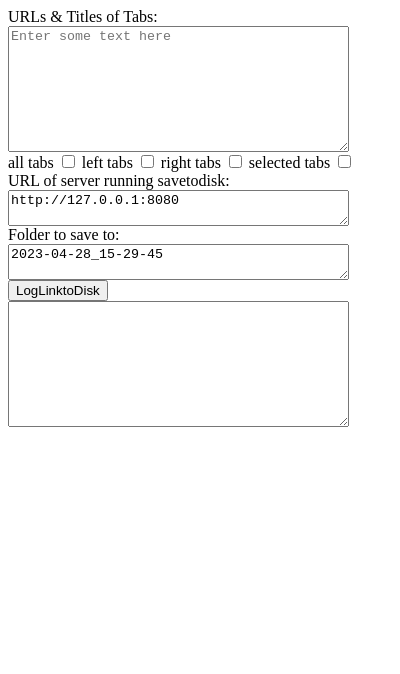
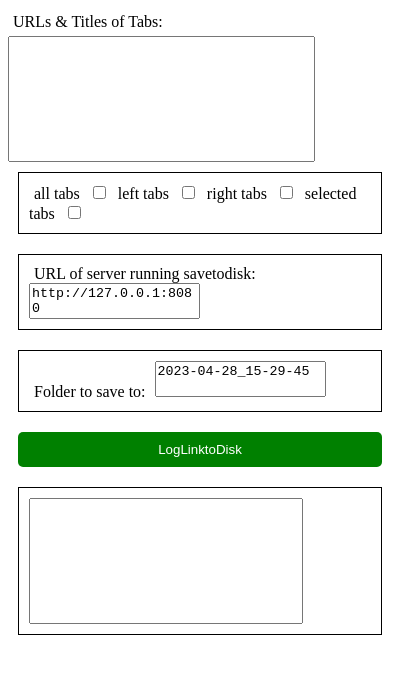
Before and after one commit to visnkmr/LogLink2Disk_Firefox_extension, a browser extension: page popup.html in a window 400 px wide. Drawn offline with Linux system fonts and the light colour scheme.

Commit message:
refactor some issue and an ok-ish ui
an ok-ish ui for the time being

```diff
--- a/popup.html
+++ b/popup.html
@@ -1,7 +1,50 @@
 <html>
 <head>
   <style>
-    /* You can add some CSS styles here */
+#container {
+   display: flex;
+   flex-direction: column;
+   align-items: left;
+  }
+
+label {
+  margin: 5px;
+}
+
+textarea {
+  resize: none;
+}
+
+#input {
+  width: 80%;
+}
+
+#url, #folder {
+  width: 50%;
+}
+
+#saved {
+  width: 80%;
+  /* background-color: lightgray; */
+}
+
+button {
+  margin: 10px;
+  padding: 10px;
+  background-color: green;
+  color: white;
+  border: none;
+  border-radius: 5px;
+  cursor: pointer;
+}
+
+#tabstoselect, #serverurl, #foldername, #response {
+  flex-direction: column;
+  align-items: left;
+  margin: 10px;
+  padding: 10px;
+  border: 1px solid black;
+}
   </style>
 </head>
 <body>
--- a/popup.js
+++ b/popup.js
@@ -16,8 +16,6 @@ let mode = "active"; // Possible values are "active" or "all"
 // let mode_location = "none"; // Possible values are "active" or "all"
 // let mode_right = "none"; // Possible values are "active" or "all"
 
-// Define a function to update the textarea value based on the mode
-function updateTextarea() {
 // Define a function that returns today's date and time as a string
 function getTodayDateTimeString() {
 // Create a new Date object with the current date and time
@@ -38,12 +36,13 @@ function getTodayDateTimeString() {
 // Return the date and time as a string in the format yyyy-mm-dd_hh-mm-ss
 return year + "-" + month + "-" + day + "_" + hour + "-" + minute + "-" + second;
 }
+// Define a function to update the textarea value based on the mode
+function updateTextarea() {
 
-// Call the function and print the result
-console.log(getTodayDateTimeString());
+// console.log(getTodayDateTimeString());
 
 folder.innerHTML=getTodayDateTimeString();
-
+input.value+="\n\n"
   // Check the mode
   if (mode === "active") {
     // Get the active tab in the current window
```
Lines whose indentation alone changed are shown as unchanged.
